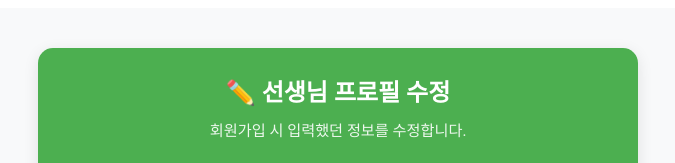
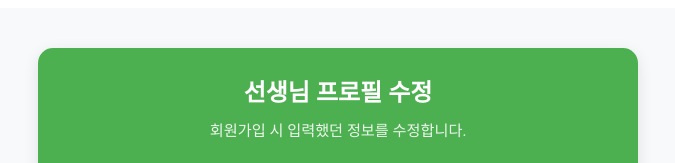
Before and after one commit to uu2m6/i-link-web, a Vue app: page /profile/edit/teacher in a window 1280 px wide. Shown: the top 163 px of the page, without its empty margins (302-977 px from the left). Built offline with nearby package versions, Linux system fonts and the light colour scheme; no server answers; sample sign-in values are in the browser's storage.

Commit message:
Add files via upload

```diff
--- a/src/components/BaseButton.vue
+++ b/src/components/BaseButton.vue
@@ -55,7 +55,7 @@ export default {
 }
 
 
-/* Outline 버튼 (노란색 테두리) */
+
 .base-button.outline {
   background-color: transparent;
   color: #FBBF24;
--- a/src/views/TeacherProfileEdit.vue
+++ b/src/views/TeacherProfileEdit.vue
@@ -2,7 +2,7 @@
   <div class="page-container">
     <div class="edit-card">
       <header class="edit-header">
-        <h1>✏️ 선생님 프로필 수정</h1>
+        <h1> 선생님 프로필 수정</h1>
         <p>회원가입 시 입력했던 정보를 수정합니다.</p>
       </header>
 
@@ -227,7 +227,7 @@ async updateProfile() {
   if (!confirm('프로필을 수정하시겠습니까?')) return;
 
   try {
-    // 보낼 데이터 준비
+
     const payload = {
         career: this.teacherInfo.experienceYear,
         career_detail: this.teacherInfo.experienceDesc,
--- a/vue.config.js
+++ b/vue.config.js
@@ -6,7 +6,7 @@ module.exports = defineConfig({
   devServer: {
     proxy: {
       '/api': {
-        target: 'https://12f639c6c828.ngrok-free.app', //작은 따옴표 안에 API링크 삽입
+        target: 'https://74a22cf00877.ngrok-free.app', //작은 따옴표 안에 API링크 삽입
         changeOrigin: true,
       }
     }
```
Also changed, not shown: src/router/index.js (+8 -17 lines), vercel.json.
